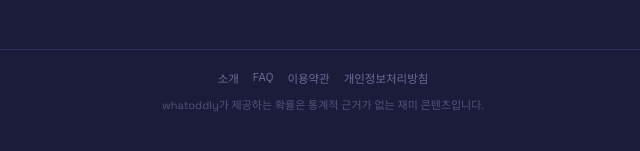
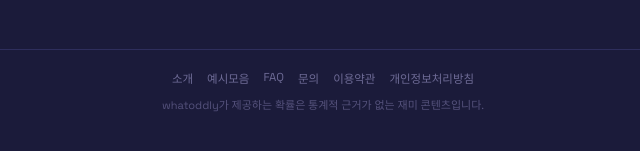
Before and after one commit to uli42852-commits/whatoddly, a Next.js app: page / in a window 1280 px wide. Shown: the part 909-1060 px from the top of the page, without its empty margins (317-957 px from the left). Built offline with nearby package versions, Linux system fonts and the light colour scheme.

Commit message:
Update layout.js

```diff
--- a/app/layout.js
+++ b/app/layout.js
@@ -17,6 +17,7 @@ export const metadata = {
 
 const NAV_LINKS = [
   { href: "/", label: "홈" },
+  { href: "/examples", label: "예시모음" },
   { href: "/categories", label: "카테고리" },
   { href: "/faq", label: "FAQ" },
   { href: "/about", label: "소개" },
@@ -24,7 +25,9 @@ const NAV_LINKS = [
 
 const FOOTER_LINKS = [
   { href: "/about", label: "소개" },
+  { href: "/examples", label: "예시모음" },
   { href: "/faq", label: "FAQ" },
+  { href: "/contact", label: "문의" },
   { href: "/terms", label: "이용약관" },
   { href: "/privacy-policy", label: "개인정보처리방침" },
 ];
```
